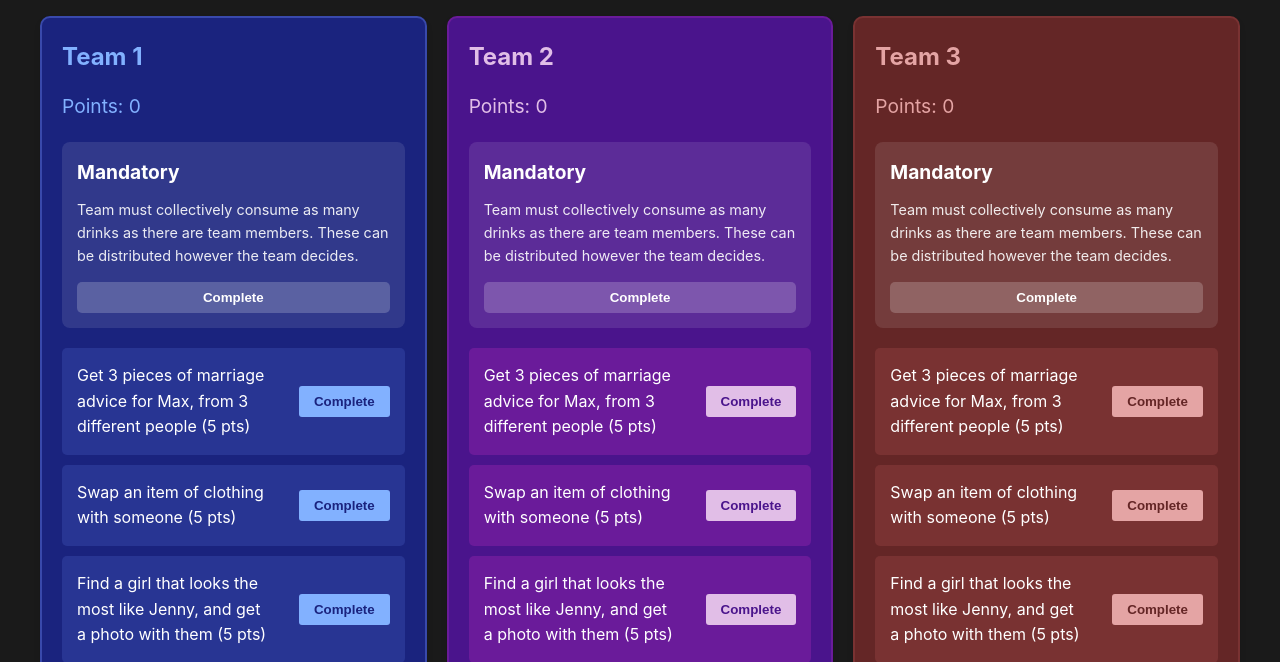
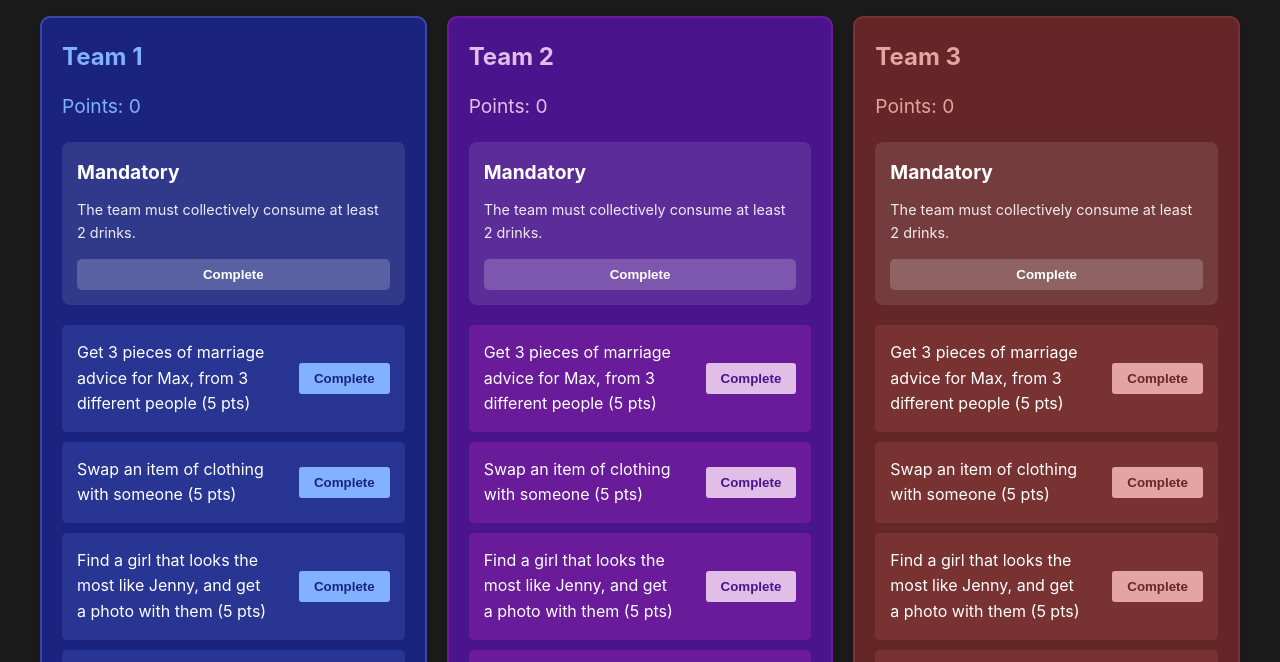
Before and after one commit to asher-rose/max-bucks-teams, a plain HTML site: page index.html in a window 1280 px wide. Shown: the part 98-760 px from the top of the page. Drawn offline with Linux system fonts and the light colour scheme.

Commit message:
Update mandatory dare requirement to 2 drinks

```diff
--- a/index.html
+++ b/index.html
@@ -16,7 +16,7 @@
                 <div class="score">Points: <span>0</span></div>
                 <div class="mandatory-section">
                     <h3>Mandatory</h3>
-                    <p>Team must collectively consume as many drinks as there are team members. These can be distributed however the team decides.</p>
+                    <p>The team must collectively consume at least 2 drinks.</p>
                     <button class="mandatory-btn">Complete</button>
                 </div>
                 <div class="dare-list"></div>
@@ -27,7 +27,7 @@
                 <div class="score">Points: <span>0</span></div>
                 <div class="mandatory-section">
                     <h3>Mandatory</h3>
-                    <p>Team must collectively consume as many drinks as there are team members. These can be distributed however the team decides.</p>
+                    <p>The team must collectively consume at least 2 drinks.</p>
                     <button class="mandatory-btn">Complete</button>
                 </div>
                 <div class="dare-list"></div>
@@ -38,7 +38,7 @@
                 <div class="score">Points: <span>0</span></div>
                 <div class="mandatory-section">
                     <h3>Mandatory</h3>
-                    <p>Team must collectively consume as many drinks as there are team members. These can be distributed however the team decides.</p>
+                    <p>The team must collectively consume at least 2 drinks.</p>
                     <button class="mandatory-btn">Complete</button>
                 </div>
                 <div class="dare-list"></div>
```
